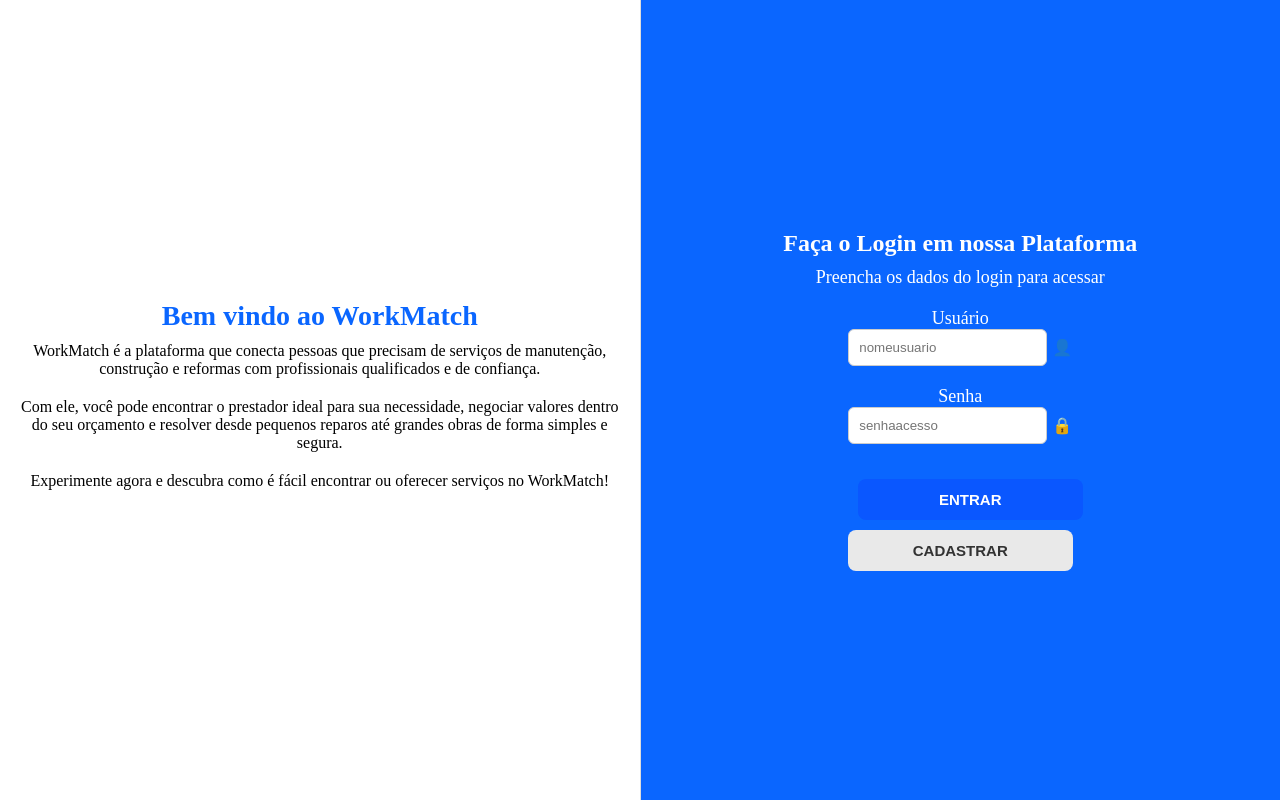
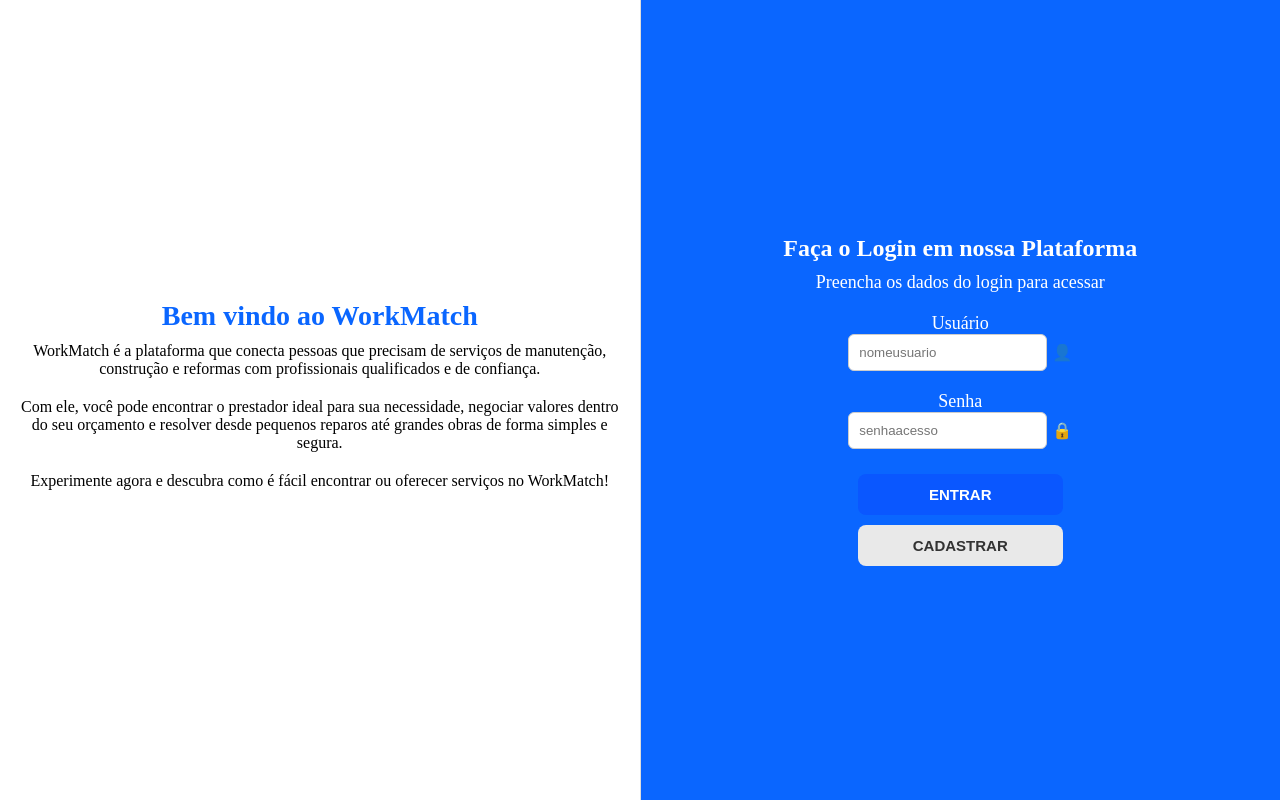
Before and after one commit to icaroBena/sistema-servicos, a React (Vite) app: page / in a window 1280 px wide. Built offline with nearby package versions, Linux system fonts and the light colour scheme.

Commit message:
alinhamento dos botoes

```diff
--- a/src/pages/login/login.css
+++ b/src/pages/login/login.css
@@ -82,12 +82,6 @@
   margin-top: 15px;
 }
 
-.btn-primary {
-  background-color: #0078ff;
-  color: white;
-  margin: 10px;
-}
-
 .login-subtitle,
 .login-right-panel label {
   margin-top: 15px;
```
